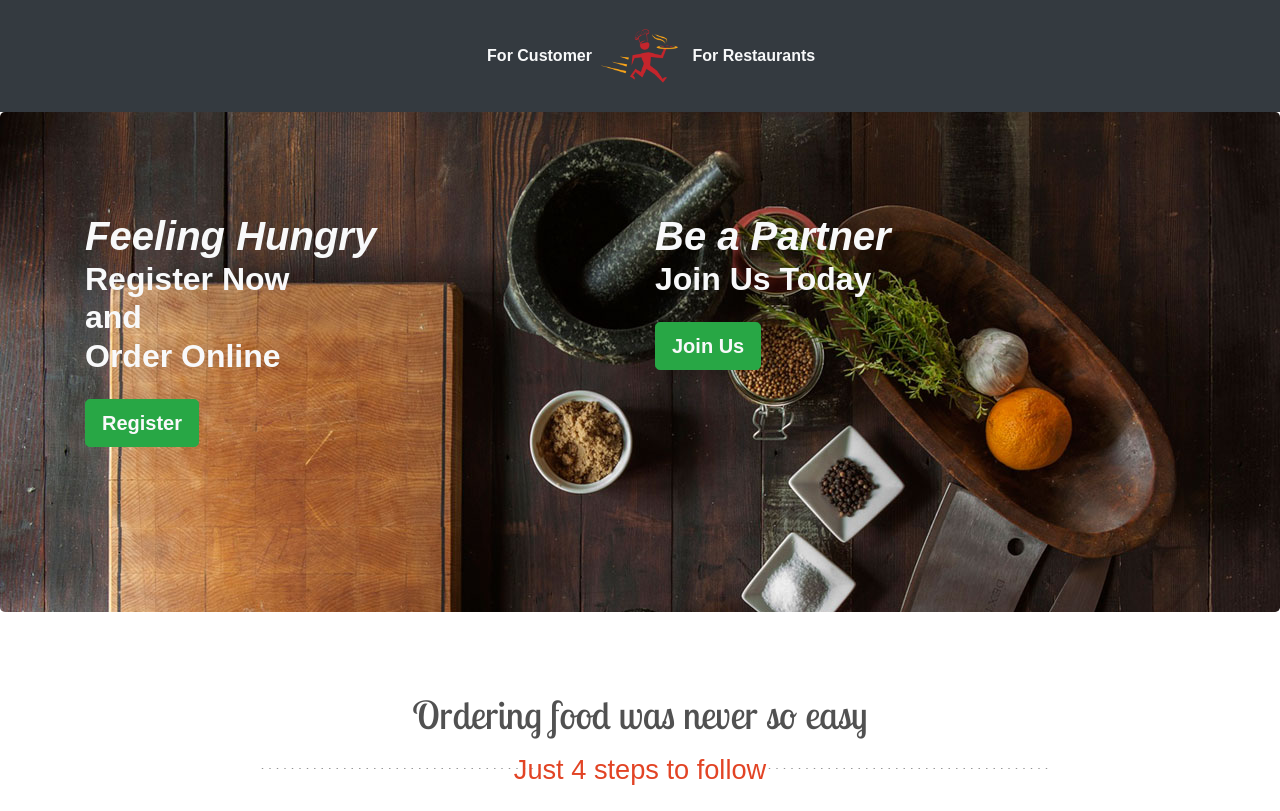
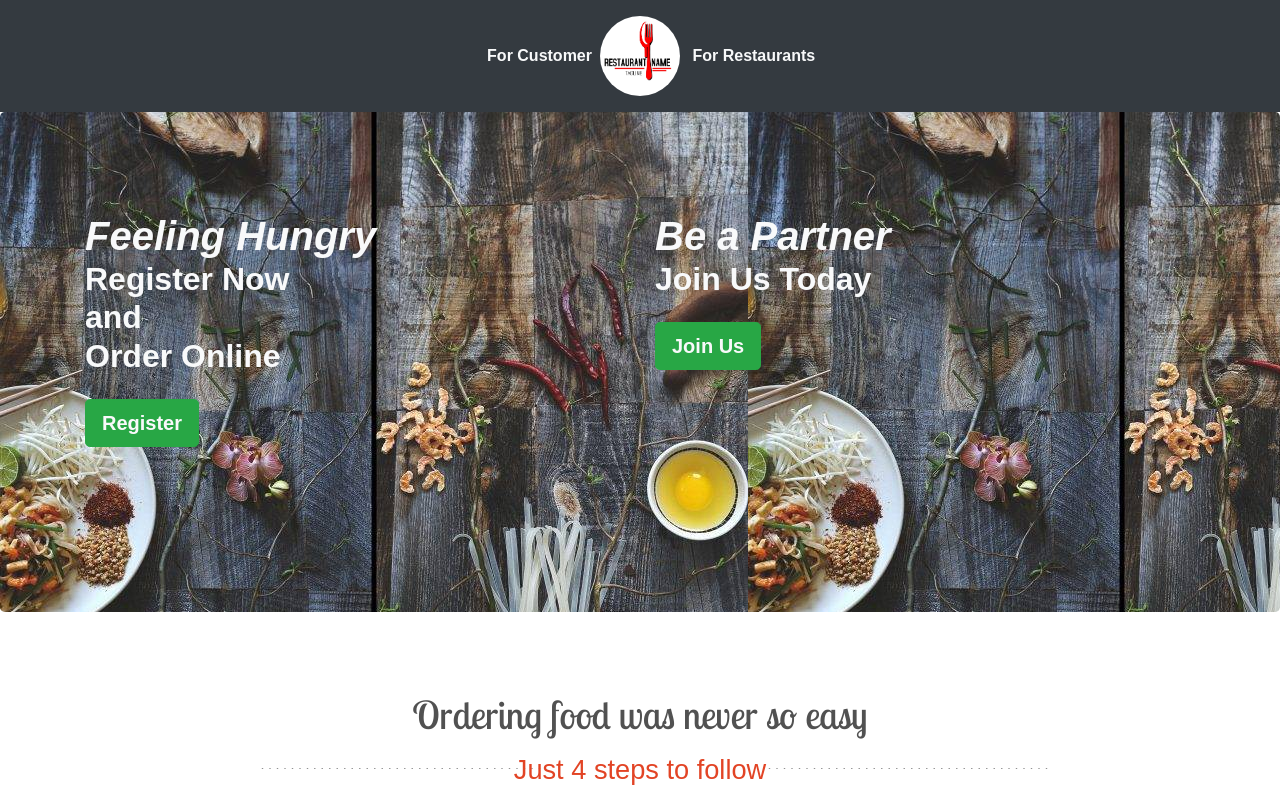
Before and after one commit to randr97/restaurant, a Django app: page / in a window 1280 px wide. Shown: the top 811 px of the page. Run offline with Django 3.2, Linux system fonts and the light colour scheme; some libraries are stand-ins or nearby versions.

Commit message:
minor Frontend change

```diff
--- a/basicapp/templates/basicapp/index.html
+++ b/basicapp/templates/basicapp/index.html
@@ -18,7 +18,7 @@
 
 <style type="text/css">
   .big-banner{
-    background-image: url('/static/basicapp/images/slide_1.jpg');
+    background-image: url('/static/basicapp/images/one.jpg');
   }
   .i-am-center{
     margin-left:26%; max-width: 100%;
@@ -51,7 +51,7 @@
     </div>
     <div class="mx-auto my-2 order-0 order-md-1 position-relative">
         <a class="mx-auto" href="#">
-            <img  src="/static/basicapp/images/logo.png" style="height: 80px;" alt="Home" class="rounded-circle img-responsive">
+            <img  src="/static/basicapp/images/logo2.png" style="height: 80px;" alt="Home" class="rounded-circle img-responsive">
         </a>
         <button class="navbar-toggler" type="button" data-toggle="collapse" data-target=".dual-collapse2">
             <span class="navbar-toggler-icon"></span>
```
Also changed, not shown: basicapp/static/basicapp/images/logo2.png (added), basicapp/static/basicapp/images/one.jpg (added), db.sqlite3, media/787475.png (added), media/logo1.png (added).
